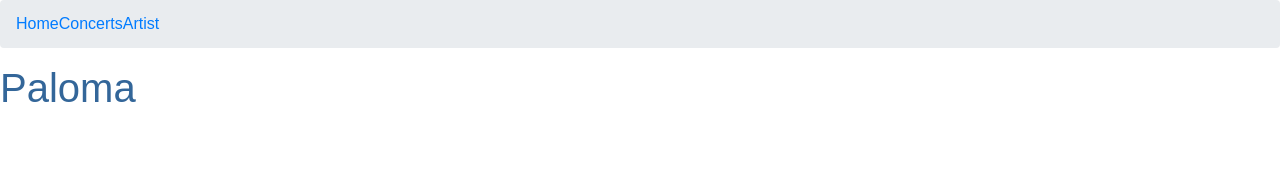
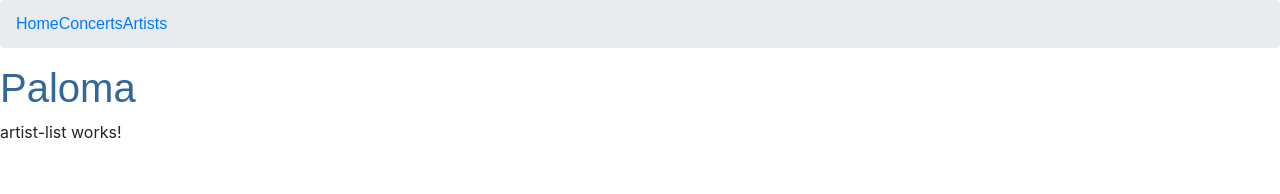
Before and after one commit to proyola/IH-final-app, an Angular app: page /artists in a window 1280 px wide. Before the commit this address led to /. Shown: the top 194 px of the page. Built offline with nearby package versions, Linux system fonts and the light colour scheme.

Commit message:
services

```diff
--- a/src/app/app.component.html
+++ b/src/app/app.component.html
@@ -2,7 +2,7 @@
   <ul class="breadcrumb">
     <li> <a [routerLink]="['/']"> Home </a> </li>
     <li> <a [routerLink]="['/concerts']"> Concerts </a> </li>
-    <li> <a [routerLink]="['/artist']"> Artist </a> </li>
+    <li> <a [routerLink]="['/artists']"> Artists </a> </li>
   </ul>
 </nav>
 <h1>
--- a/src/app/app.component.ts
+++ b/src/app/app.component.ts
@@ -1,4 +1,5 @@
 import { Component } from '@angular/core';
+import { Router } from '@angular/router';
 
 @Component({
   selector: 'app-root',
--- /dev/null
+++ b/src/app/artist-list/artist-list.component.html
@@ -0,0 +1,3 @@
+<p>
+  artist-list works!
+</p>
--- /dev/null
+++ b/src/app/artist-list/artist-list.component.ts
@@ -0,0 +1,15 @@
+import { Component, OnInit } from '@angular/core';
+
+@Component({
+  selector: 'app-artist-list',
+  templateUrl: './artist-list.component.html',
+  styleUrls: ['./artist-list.component.css']
+})
+export class ArtistListComponent implements OnInit {
+
+  constructor() { }
+
+  ngOnInit() {
+  }
+
+}
--- a/src/app/artist/artist.component.html
+++ b/src/app/artist/artist.component.html
@@ -1,4 +1,4 @@
-<p>
-  artist works!
-</p>
+<h1>Artist<h1>
+
+
 <button (click)="goToConcerts()"> concerts </button>
--- /dev/null
+++ b/src/app/shared/models/artist.model.ts
@@ -0,0 +1,5 @@
+export class Artist {
+    artist: string;
+    musicStyle: string;
+    mainAlbums: string;
+}
```
Also changed, not shown: src/app/app.module.ts (+6 -3 lines), src/app/shared/services/artist.service.ts (added, +8 -0 lines), src/app/artist-list/artist-list.component.css (added), 2 other files (tests, documents, lock files or other folders).
